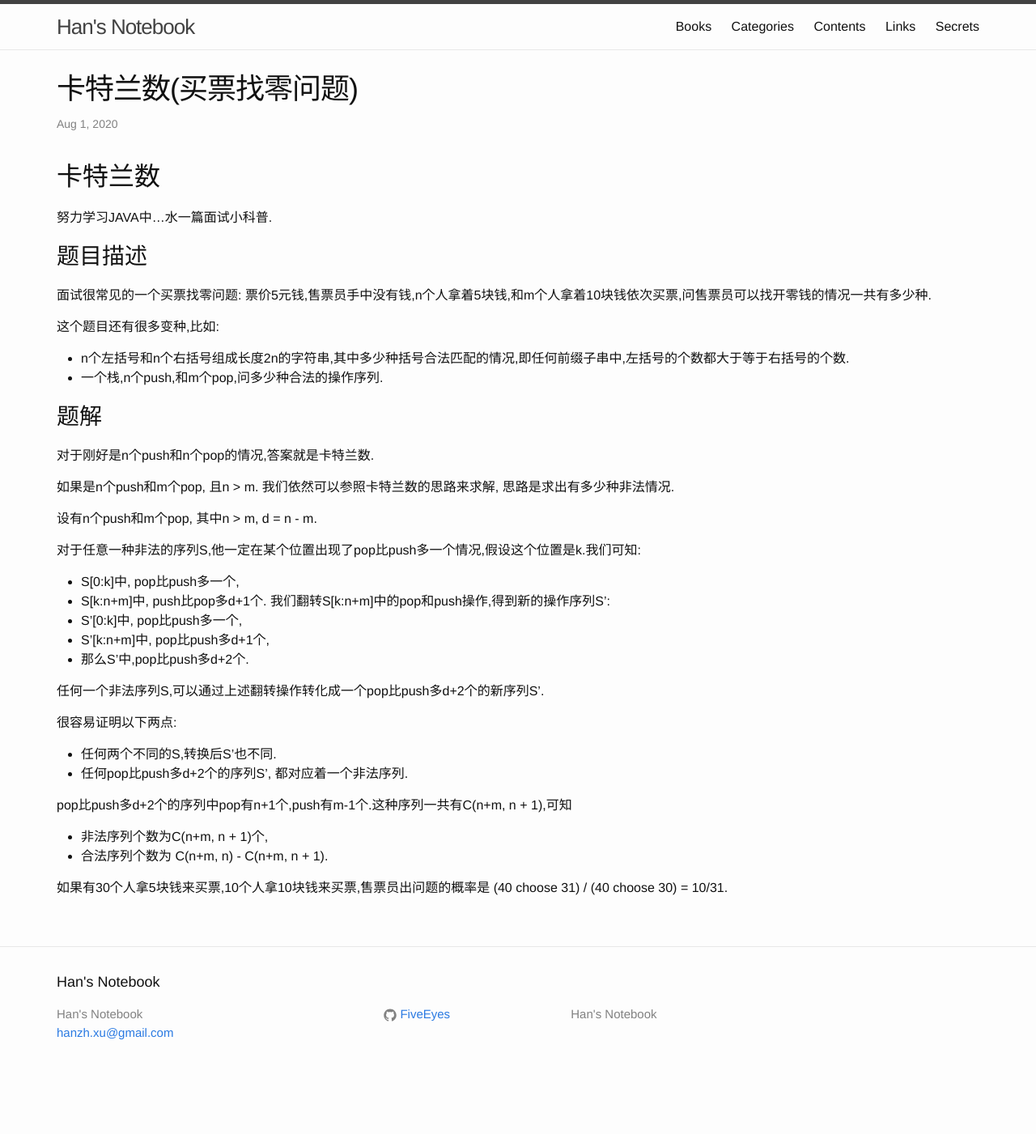
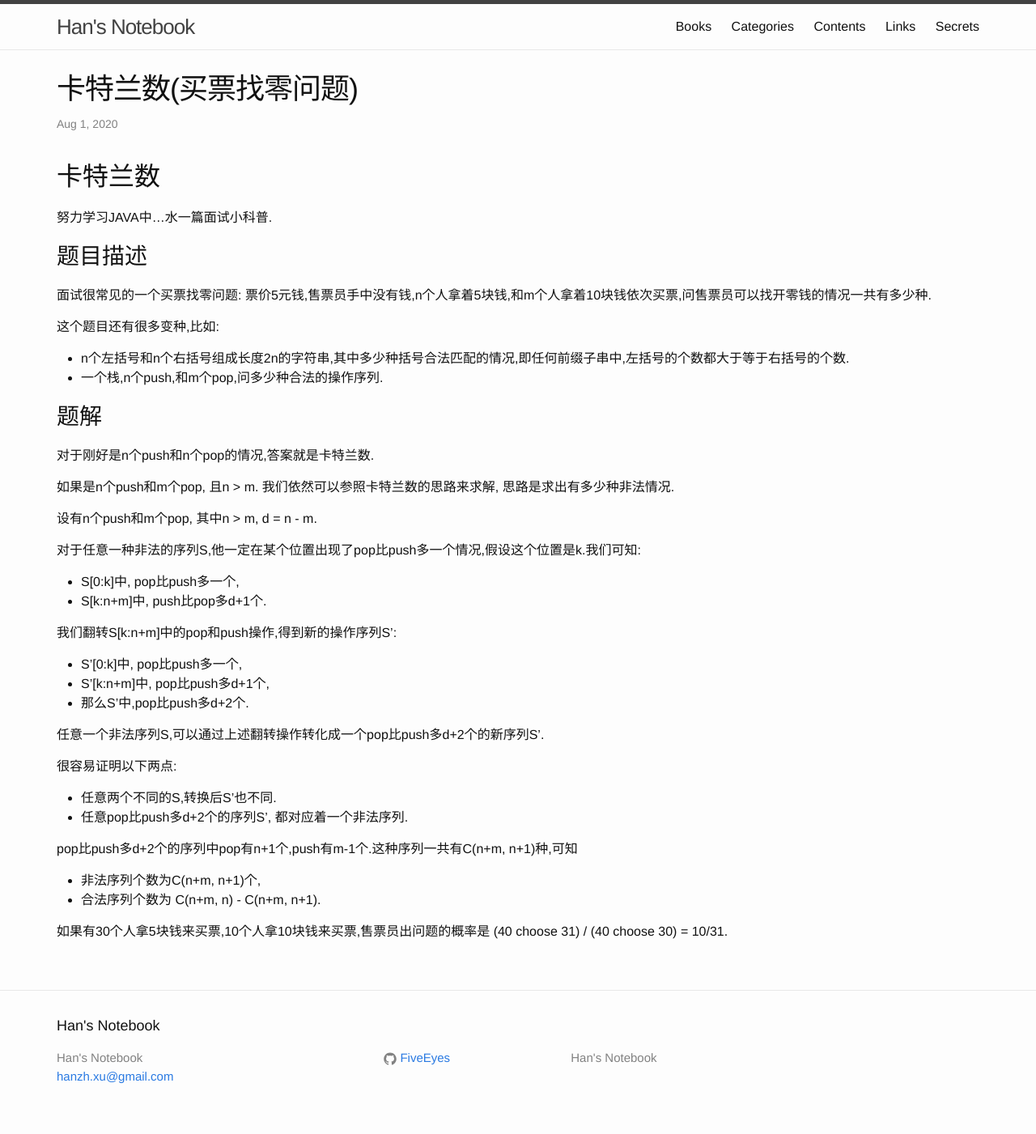
Before and after one commit to FiveEyes/FiveEyes.github.io, a Jekyll site: the page built from _posts/interview/2020-08-01-Catalan-Number.md, in a window 1280 px wide. Shown: the whole page at 81% size. Built offline with Jekyll 4.4.1, drawn with Linux system fonts in a browser that asks for light colours; before the commit the page ends 1347 px from its top, so only the background shows below that.

Commit message:
Update 2020-08-01-Catalan-Number.md

```diff
--- a/_posts/interview/2020-08-01-Catalan-Number.md
+++ b/_posts/interview/2020-08-01-Catalan-Number.md
@@ -28,19 +28,20 @@
 对于任意一种非法的序列S,他一定在某个位置出现了pop比push多一个情况,假设这个位置是k.我们可知:
   - S[0:k]中, pop比push多一个,
   - S[k:n+m]中, push比pop多d+1个.
+
 我们翻转S[k:n+m]中的pop和push操作,得到新的操作序列S':
   - S'[0:k]中, pop比push多一个,
   - S'[k:n+m]中, pop比push多d+1个,
   - 那么S'中,pop比push多d+2个.
 
-任何一个非法序列S,可以通过上述翻转操作转化成一个pop比push多d+2个的新序列S'.
+任意一个非法序列S,可以通过上述翻转操作转化成一个pop比push多d+2个的新序列S'.
 
 很容易证明以下两点:
-  - 任何两个不同的S,转换后S'也不同.
-  - 任何pop比push多d+2个的序列S', 都对应着一个非法序列.
+  - 任意两个不同的S,转换后S'也不同.
+  - 任意pop比push多d+2个的序列S', 都对应着一个非法序列.
 
-pop比push多d+2个的序列中pop有n+1个,push有m-1个.这种序列一共有C(n+m, n + 1),可知
-  - 非法序列个数为C(n+m, n + 1)个,
-  - 合法序列个数为 C(n+m, n) - C(n+m, n + 1).
+pop比push多d+2个的序列中pop有n+1个,push有m-1个.这种序列一共有C(n+m, n+1)种,可知
+  - 非法序列个数为C(n+m, n+1)个,
+  - 合法序列个数为 C(n+m, n) - C(n+m, n+1).
 
 如果有30个人拿5块钱来买票,10个人拿10块钱来买票,售票员出问题的概率是 (40 choose 31) / (40 choose 30) = 10/31.
```
